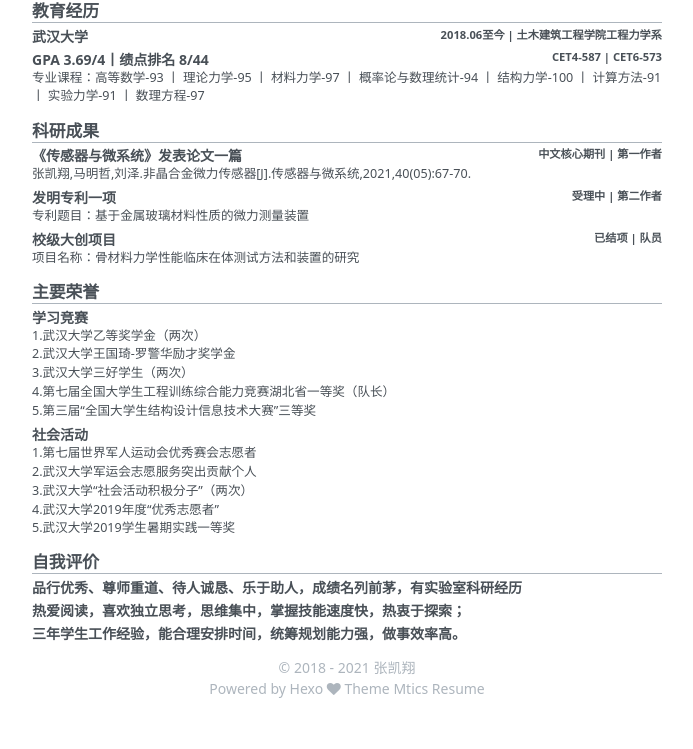
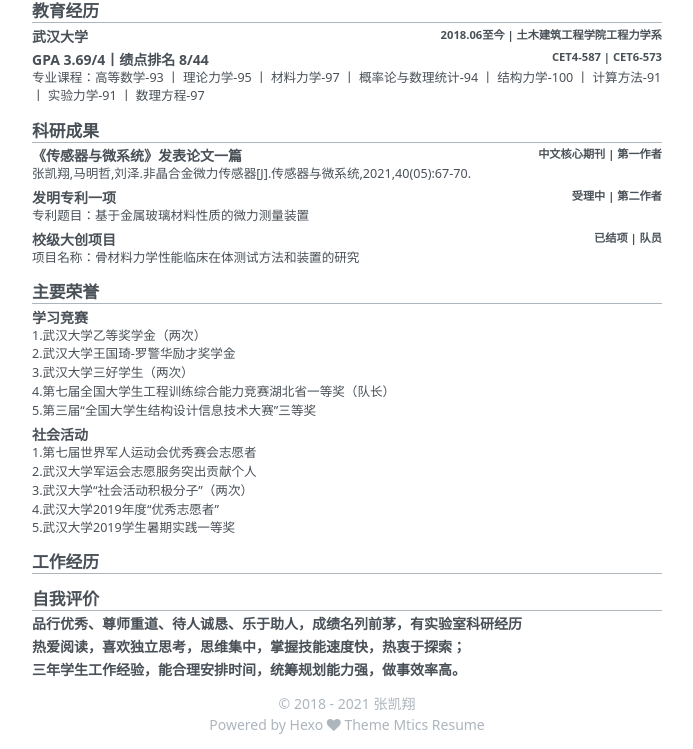
Before and after one commit to zhang-kx21/MyResume, a plain HTML site: page 2021/05/21/hello-world/index.html in a window 1280 px wide. Shown: the part 146-895 px from the top of the page, without its empty margins (293-986 px from the left). Before the commit the page ends 859 px from the top, so only its background shows below. Drawn offline with Linux system fonts and the light colour scheme; files that its build step writes are made by us from their sources; files whose address does not match are found by name.

Commit message:
Site updated: 2021-05-21 23:23:24

```diff
--- a/2021/05/21/hello-world/index.html
+++ b/2021/05/21/hello-world/index.html
@@ -169,6 +169,15 @@
     </div>
   </section>
 
+ <section id="jingli">
+    <div class="section-title">
+      工作经历
+    </div>
+    <div class="section-content">
+
+    </div>
+  </section>
+
   <section id="skills">
       <div class="section-title">
       自我评价
@@ -205,6 +214,7 @@
       </div>
     </section>
 
+
 </div>
 
 
```
Also changed, not shown: archives/2021/05/index.html (+10 -0 lines), archives/2021/index.html (+10 -0 lines), archives/index.html (+10 -0 lines), index.html (+10 -0 lines).
